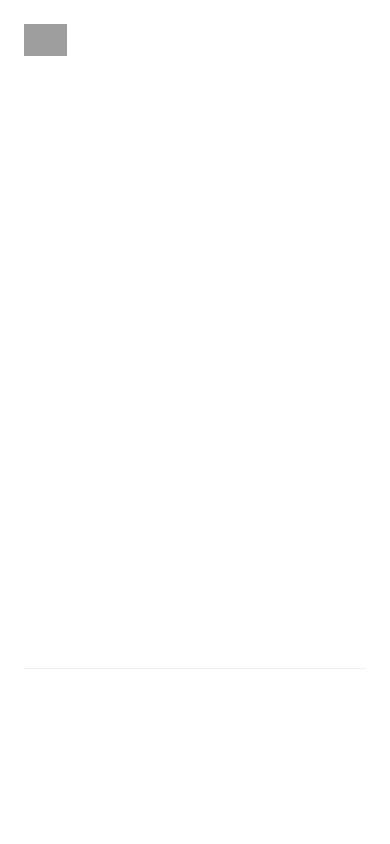
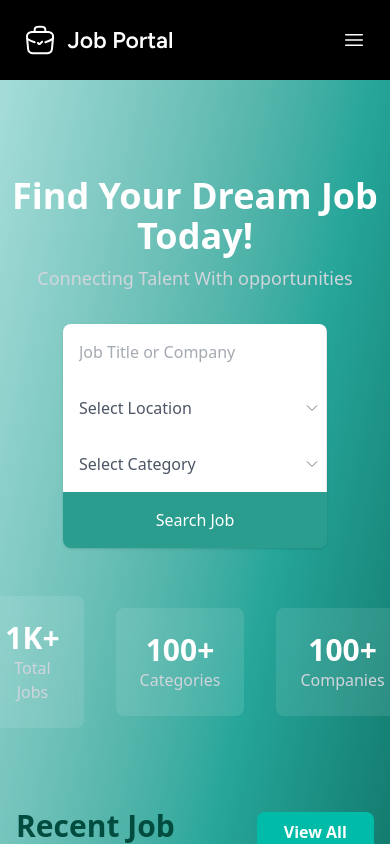
Before and after one commit to DevJobPortal/jobdevbuddy-ui, an Angular app: page / in a window 390 px wide. Shown: the top 844 px of the page. Built offline with nearby package versions, Linux system fonts and the light colour scheme; grey boxes are pictures that could not be loaded.

Commit message:
Chore: Modified Margin Hero Section

```diff
--- a/src/app/components/header/header.component.html
+++ b/src/app/components/header/header.component.html
@@ -255,125 +255,4 @@
       </div>
     </div>
   </nav>
-
-  <div
-    class="lg:hidden"
-    role="dialog"
-    aria-modal="true"
-    aria-label="Mobile menu">
-    <div class="fixed inset-0 z-10"></div>
-    <div
-      class="fixed inset-y-0 right-0 z-10 w-full overflow-y-auto bg-white px-6 py-6 sm:max-w-sm sm:ring-1 sm:ring-gray-900/10">
-      <div class="flex items-center justify-between">
-        <a href="#" class="-m-1.5 p-1.5">
-          <span class="sr-only">Your Company</span>
-          <img
-            class="h-8 w-auto"
-            src="https://tailwindcss.com/plus-assets/img/logos/mark.svg?color=indigo&shade=600"
-            alt="" />
-        </a>
-        <button type="button" class="-m-2.5 rounded-md p-2.5 text-white">
-          <span class="sr-only">Close menu</span>
-          <svg
-            class="size-6"
-            fill="none"
-            viewBox="0 0 24 24"
-            stroke-width="1.5"
-            stroke="currentColor"
-            aria-hidden="true"
-            data-slot="icon">
-            <path
-              stroke-linecap="round"
-              stroke-linejoin="round"
-              d="M6 18 18 6M6 6l12 12" />
-          </svg>
-        </button>
-      </div>
-      <div class="mt-6 flow-root">
-        <div class="-my-6 divide-y divide-gray-500/10">
-          <div class="space-y-2 py-6">
-            <div class="-mx-3">
-              <button
-                type="button"
-                class="flex w-full items-center justify-between rounded-lg py-2 pr-3.5 pl-3 text-base/7 font-semibold text-white hover:bg-gray-50"
-                aria-controls="disclosure-1"
-                aria-expanded="false">
-                Product
-                <svg
-                  class="size-5 flex-none"
-                  viewBox="0 0 20 20"
-                  fill="currentColor"
-                  aria-hidden="true"
-                  data-slot="icon">
-                  <path
-                    fill-rule="evenodd"
-                    d="M5.22 8.22a.75.75 0 0 1 1.06 0L10 11.94l3.72-3.72a.75.75 0 1 1 1.06 1.06l-4.25 4.25a.75.75 0 0 1-1.06 0L5.22 9.28a.75.75 0 0 1 0-1.06Z"
-                    clip-rule="evenodd" />
-                </svg>
-              </button>
-              <div class="mt-2 space-y-2" id="disclosure-1">
-                <a
-                  href="#"
-                  class="block rounded-lg py-2 pr-3 pl-6 text-sm/7 font-semibold text-white hover:bg-gray-50"
-                  >Analytics</a
-                >
-                <a
-                  href="#"
-                  class="block rounded-lg py-2 pr-3 pl-6 text-sm/7 font-semibold text-white hover:bg-gray-50"
-                  >Engagement</a
-                >
-                <a
-                  href="#"
-                  class="block rounded-lg py-2 pr-3 pl-6 text-sm/7 font-semibold text-white hover:bg-gray-50"
-                  >Security</a
-                >
-                <a
-                  href="#"
-                  class="block rounded-lg py-2 pr-3 pl-6 text-sm/7 font-semibold text-white hover:bg-gray-50"
-                  >Integrations</a
-                >
-                <a
-                  href="#"
-                  class="block rounded-lg py-2 pr-3 pl-6 text-sm/7 font-semibold text-white hover:bg-gray-50"
-                  >Automations</a
-                >
-                <a
-                  href="#"
-                  class="block rounded-lg py-2 pr-3 pl-6 text-sm/7 font-semibold text-white hover:bg-gray-50"
-                  >Watch demo</a
-                >
-                <a
-                  href="#"
-                  class="block rounded-lg py-2 pr-3 pl-6 text-sm/7 font-semibold text-white hover:bg-gray-50"
-                  >Contact sales</a
-                >
-              </div>
-            </div>
-            <a
-              href="#"
-              class="-mx-3 block rounded-lg px-3 py-2 text-base/7 font-semibold text-white hover:bg-gray-50"
-              >Features</a
-            >
-            <a
-              href="#"
-              class="-mx-3 block rounded-lg px-3 py-2 text-base/7 font-semibold text-white hover:bg-gray-50"
-              >Marketplace</a
-            >
-            <a
-              href="#"
-              class="-mx-3 block rounded-lg px-3 py-2 text-base/7 font-semibold text-white hover:bg-gray-50"
-              >Company</a
-            >
-          </div>
-          <div class="py-6">
-            <a
-              href="#"
-              class="-mx-3 block rounded-lg px-3 py-2.5 text-base/7 font-semibold text-white hover:bg-gray-50"
-              >Log in</a
-            >
-          </div>
-        </div>
-      </div>
-    </div>
-  </div>
 </header>
--- a/src/app/components/hero/hero.component.html
+++ b/src/app/components/hero/hero.component.html
@@ -1,4 +1,5 @@
-<div class="flex flex-col justify-center items-center h-[80vh] text-center">
+<div
+  class="flex flex-col justify-center items-center h-full mt-24 mb-20 text-center">
   <h1 class="text-4xl lg:text-5xl font-bold text-white">
     Find Your Dream Job Today!
   </h1>
```
Also changed, not shown: src/app/components/hero/hero.component.css (deleted).
